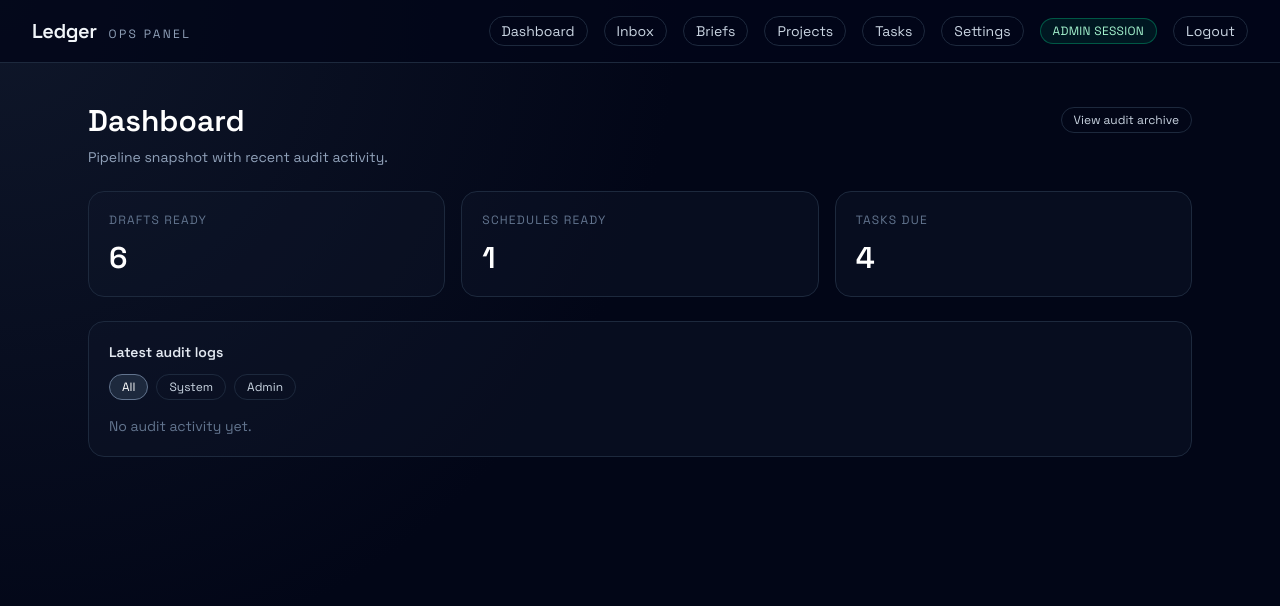
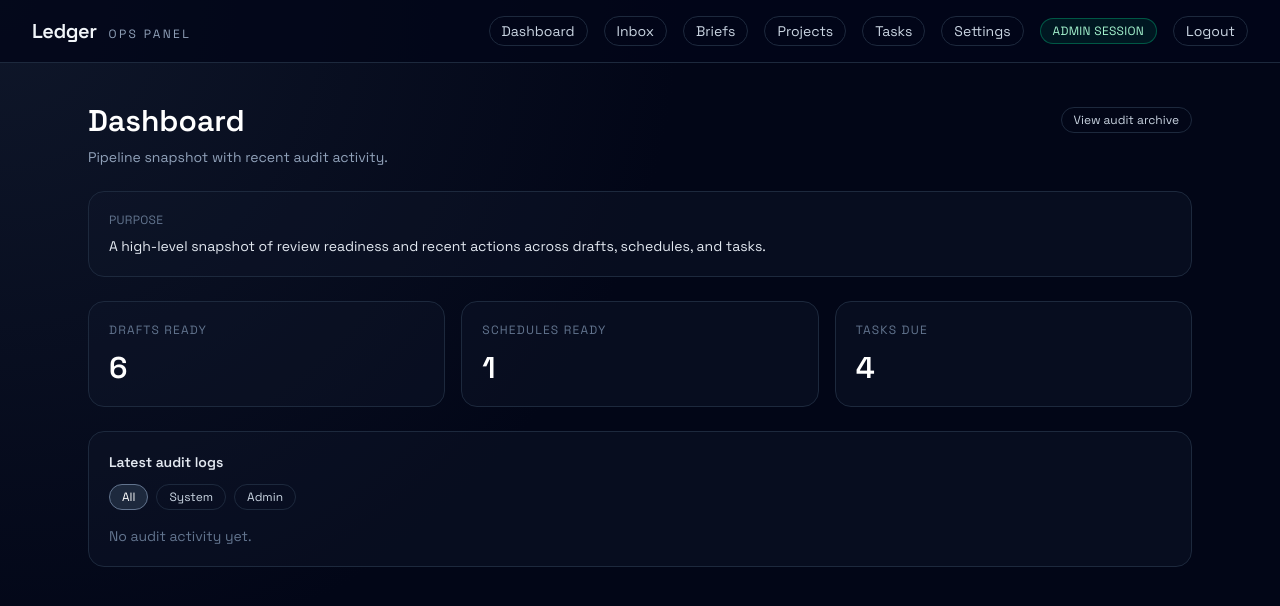
Before and after one commit to jmars319/Ledger, a Next.js app: page /dashboard in a window 1280 px wide. Shown: the top 606 px of the page. Built offline with nearby package versions, Linux system fonts and the light colour scheme.

Commit message:
feat: add purpose summaries to key pages

```diff
--- /dev/null
+++ b/app/components/PurposeCard.tsx
@@ -0,0 +1,8 @@
+export default function PurposeCard({ children }: { children: string }) {
+  return (
+    <div className="rounded-2xl border border-slate-800 bg-slate-900/40 p-5 text-sm text-slate-300">
+      <div className="text-xs uppercase tracking-wide text-slate-500">Purpose</div>
+      <div className="mt-2 text-sm text-slate-200">{children}</div>
+    </div>
+  );
+}
--- a/app/dashboard/page.tsx
+++ b/app/dashboard/page.tsx
@@ -1,5 +1,6 @@
 import Link from "next/link";
 import PageShell from "@/app/components/PageShell";
+import PurposeCard from "@/app/components/PurposeCard";
 import { getStore } from "@/lib/store";
 
 export default async function DashboardPage({
@@ -47,6 +48,9 @@ export default async function DashboardPage({
         </Link>
       }
     >
+      <PurposeCard>
+        A high-level snapshot of review readiness and recent actions across drafts, schedules, and tasks.
+      </PurposeCard>
       <section className="grid gap-4 md:grid-cols-3">
         {[
           { label: "Drafts ready", value: data.counts.draftsReady },
--- a/app/drafts/archive/page.tsx
+++ b/app/drafts/archive/page.tsx
@@ -1,5 +1,6 @@
 import Link from "next/link";
 import PageShell from "@/app/components/PageShell";
+import PurposeCard from "@/app/components/PurposeCard";
 import { getStore } from "@/lib/store";
 
 const withParams = (href: string, params: Record<string, string | undefined>) => {
@@ -51,6 +52,9 @@ export default async function DraftArchivePage({
         </Link>
       }
     >
+      <PurposeCard>
+        Browse drafts that are already approved, rejected, or awaiting revision follow-ups.
+      </PurposeCard>
       <section className="flex flex-wrap gap-2">
         {[
           { label: "All", value: "all" },
--- a/app/schedules/[id]/page.tsx
+++ b/app/schedules/[id]/page.tsx
@@ -1,5 +1,6 @@
 import Link from "next/link";
 import PageShell from "@/app/components/PageShell";
+import PurposeCard from "@/app/components/PurposeCard";
 import ReviewActions from "@/app/components/ReviewActions";
 import { getStore } from "@/lib/store";
 import { notFound } from "next/navigation";
@@ -56,6 +57,9 @@ export default async function SchedulePage({
         </div>
       }
     >
+      <PurposeCard>
+        Review a proposed schedule, then approve or request revisions before publishing.
+      </PurposeCard>
       <section className="grid gap-6 lg:grid-cols-[1.2fr_0.8fr]">
         <div className="rounded-2xl border border-slate-800 bg-slate-900/40 p-5">
           <div className="text-sm font-semibold text-slate-200">Proposed items</div>
--- a/app/schedules/archive/page.tsx
+++ b/app/schedules/archive/page.tsx
@@ -1,5 +1,6 @@
 import Link from "next/link";
 import PageShell from "@/app/components/PageShell";
+import PurposeCard from "@/app/components/PurposeCard";
 import { getStore } from "@/lib/store";
 
 const withParams = (href: string, params: Record<string, string | undefined>) => {
@@ -51,6 +52,9 @@ export default async function ScheduleArchivePage({
         </Link>
       }
     >
+      <PurposeCard>
+        Review completed schedule proposals and track outcomes after approval workflows.
+      </PurposeCard>
       <section className="flex flex-wrap gap-2">
         {[
           { label: "All", value: "all" },
--- a/app/settings/integrations/github/page.tsx
+++ b/app/settings/integrations/github/page.tsx
@@ -1,4 +1,5 @@
 import PageShell from "@/app/components/PageShell";
+import PurposeCard from "@/app/components/PurposeCard";
 import GitHubIntegrationClient from "@/app/settings/integrations/github/GitHubIntegrationClient";
 
 export default async function GitHubIntegrationPage({
@@ -14,6 +15,9 @@ export default async function GitHubIntegrationPage({
       title="GitHub integration"
       subtitle="Connect the Ledger GitHub App and select repos."
     >
+      <PurposeCard>
+        Connect the read-only GitHub App, then select which repos Ledger can read.
+      </PurposeCard>
       <GitHubIntegrationClient token={token} />
     </PageShell>
   );
--- a/app/tasks/archive/page.tsx
+++ b/app/tasks/archive/page.tsx
@@ -1,5 +1,6 @@
 import Link from "next/link";
 import PageShell from "@/app/components/PageShell";
+import PurposeCard from "@/app/components/PurposeCard";
 import { getStore } from "@/lib/store";
 
 const withParams = (href: string, params: Record<string, string | undefined>) => {
@@ -51,6 +52,9 @@ export default async function TasksArchivePage({
         </Link>
       }
     >
+      <PurposeCard>
+        Review completed or skipped tasks for auditing and follow-up.
+      </PurposeCard>
       <section className="flex flex-wrap gap-2">
         {[
           { label: "All", value: "all" },
```
